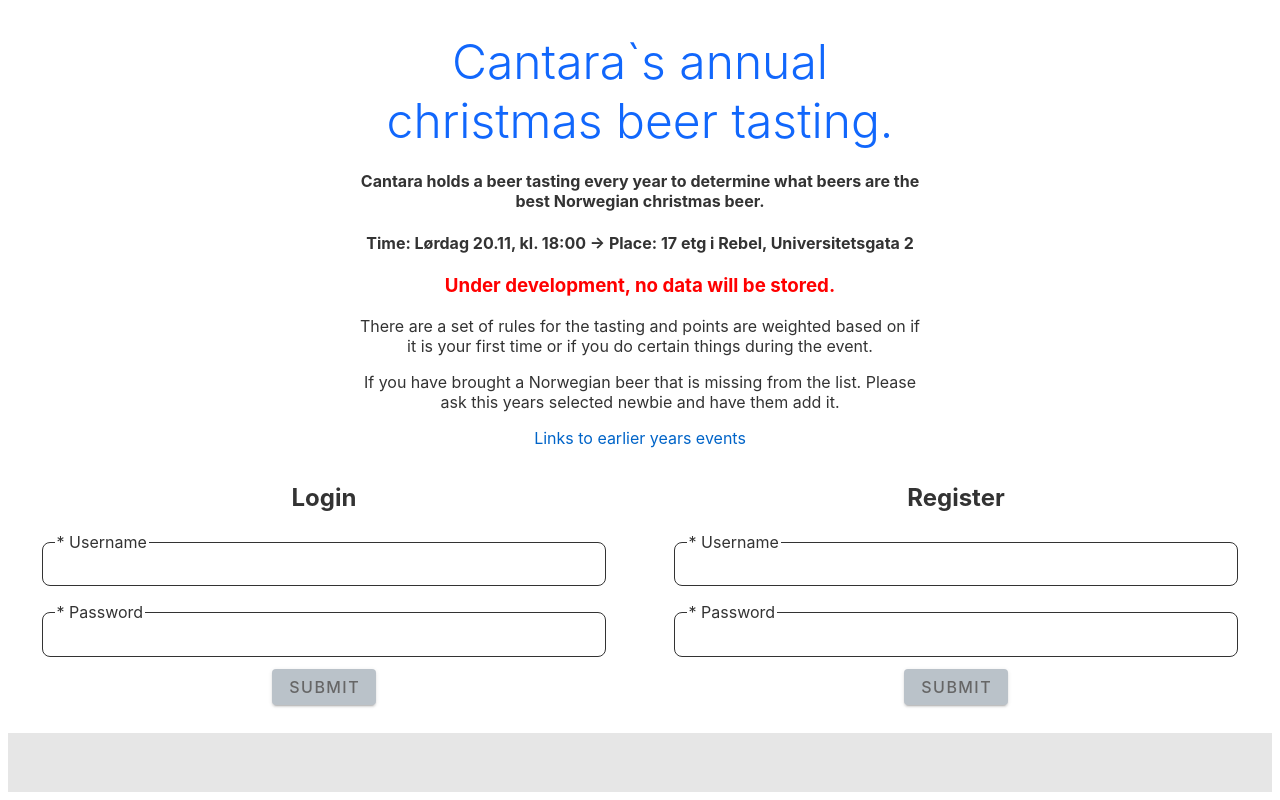
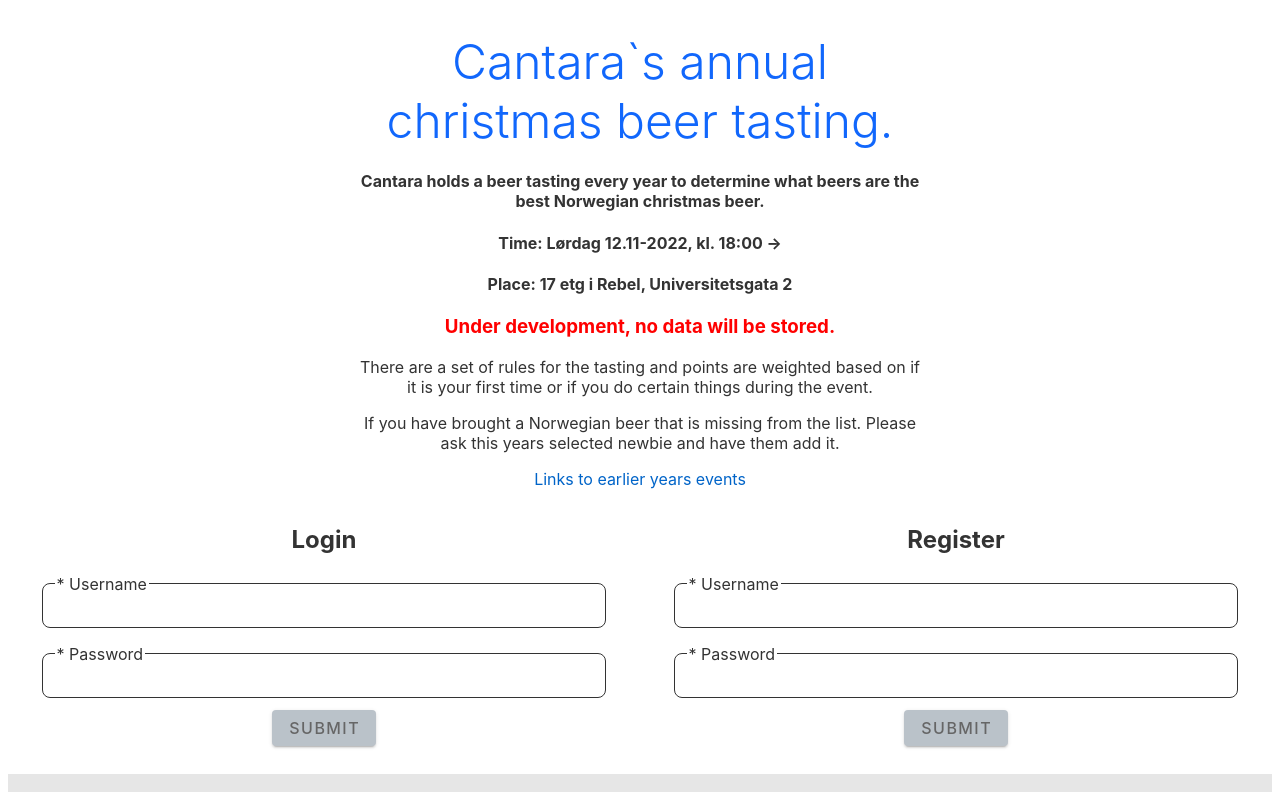
Before and after one commit to Cantara/cantara-annual-christmasbeer, a Svelte app in the folder frontend/: page / in a window 1280 px wide. Built offline with nearby package versions, Linux system fonts and the light colour scheme.

Commit message:
Update index.svelte

```diff
--- a/frontend/src/routes/index.svelte
+++ b/frontend/src/routes/index.svelte
@@ -20,7 +20,8 @@
   <div class="item">
     <h1>Cantara`s annual christmas beer tasting. </h1>
     <h4 style="text-align: center;">Cantara holds a beer tasting every year to determine what beers are the best Norwegian christmas beer.</h4>
-    <h4 style="text-align: center;">Time: Lørdag 20.11, kl. 18:00 ->   Place: 17 etg i Rebel, Universitetsgata 2</h4>
+    <h4 style="text-align: center;">Time: Lørdag 12.11-2022, kl. 18:00 -></h4>
+    <h4 style="text-align: center;">Place: 17 etg i Rebel, Universitetsgata 2</h4>
     <h3 style="color: red">Under development, no data will be stored.</h3>
     <p style="text-align: center;">There are a set of rules for the tasting and points are weighted based on if it is your first time or if you do certain things during the event.</p>
     <p style="text-align: center;">If you have brought a Norwegian beer that is missing from the list. Please ask this years selected newbie and have them add it.</p>
```
